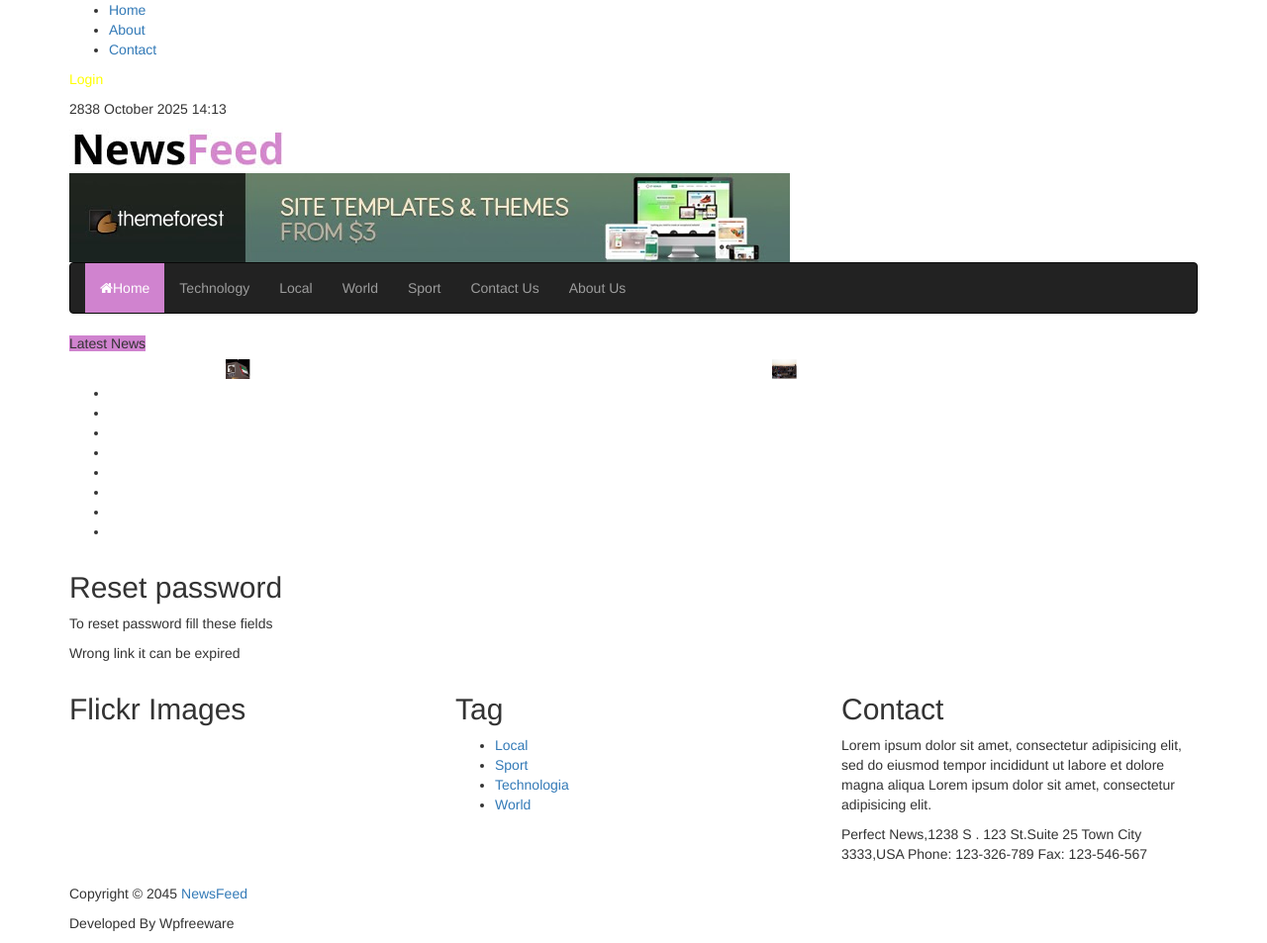
After one commit to Bigmony23/News_blog_mohirdev, a Django app: page /account/reset/1/1/ in a window 1280 px wide. The commit adds this page. Shown: the whole page at 99% size. Run offline with Django 5.2, Linux system fonts and the light colour scheme; data comes from the database, SQL or seed files in the repository; both versions use the stored data as it was after the commit; some libraries are stand-ins or nearby versions.

Commit message:
user_profile and reseting password

```diff
--- a/accounts/urls.py
+++ b/accounts/urls.py
@@ -1,9 +1,35 @@
 
 from django.urls import path, include
-from .views import user_login
+from .views import user_login, dashboard_view
 from django.contrib.auth import views
 urlpatterns = [
     # path('login/',user_login, name='login'),
     path('login/',views.LoginView.as_view(),name='login'),
     path('logout/',views.LogoutView.as_view(),name='logout'),
+
+    path('password_reset/',
+         views.PasswordResetView.as_view(
+             template_name='registration/password_reset_form.html',
+             email_template_name='registration/password_reset_email.html'
+         ),
+         name='password_reset'),
+
+    path('password_reset/done/',
+         views.PasswordResetDoneView.as_view(
+             template_name='registration/password_reset_done.html'
+         ),
+         name='password_reset_done'),
+
+    path('reset/<uidb64>/<token>/',
+         views.PasswordResetConfirmView.as_view(
+             template_name='registration/password_reset_confirm.html'
+         ),
+         name='password_reset_confirm'),
+
+    path('reset/done/',
+         views.PasswordResetCompleteView.as_view(
+             template_name='registration/password_reset_complete.html'
+         ),
+         name='password_reset_complete'),
+ path('profile/', user_login, name='user_profile'),
 ]
--- a/accounts/views.py
+++ b/accounts/views.py
@@ -29,3 +29,9 @@
         form = LoginForm()
         context = {'form':form}
     return render(request, 'registration/login.html', context)
+
+
+def dashboard_view(request):
+    user=request.user
+    context={'user':user}
+    return render(request,'pages/dashboard.html')
--- a/config/settings.py
+++ b/config/settings.py
@@ -133,3 +133,5 @@
 
 DEFAULT_AUTO_FIELD = 'django.db.models.BigAutoField'
 LOGIN_REDIRECT_URL='home_page'
+EMAIL_BACKEND = 'django.core.mail.backends.console.EmailBackend'
+DEFAULT_FROM_EMAIL = 'admin@example.com'
--- a/templates/news/base.html
+++ b/templates/news/base.html
@@ -42,6 +42,11 @@
             </ul>
           </div>
           <div class="header_top_right">
+              {% if request.user.is_authenticated %}
+              <p> <a href="{% url 'user_profile' %} " style="color:yellow"> My profile</a></p>
+              {% else %}
+              <p> <a href="{% url 'login' %}" style="color:yellow"> Login </a> </p>
+              {% endif %}
             <p>{% now "js F Y H:i" %}</p>
           </div>
         </div>
--- /dev/null
+++ b/templates/registration/password_reset_confirm.html
@@ -0,0 +1,18 @@
+{% extends 'news/base.html' %}
+
+{% block title %} Reset password{% endblock title %}
+
+{% block content %}
+    <h2> Reset password</h2>
+    <p> To reset password fill these fields</p>
+   {% if validlink %}
+       <p> Write new password</p>
+       <form method="post"> {% csrf_token %}
+       {{ form.as_p }}
+       <p> <button type="submit"> Reset</button> </p>
+       </form>
+   {% else %}
+       <p> Wrong link it can be expired</p>
+    {% endif %}
+
+{% endblock content %}
--- /dev/null
+++ b/templates/registration/password_reset_email.html
@@ -0,0 +1,3 @@
+Go with this link to restore your password:
+{{ protocol }}://{{ domain }}{% url 'password_reset_confirm' uidb64=uid token=token %}
+Your username: {{ user.get_username }}
```
Also changed, not shown: templates/pages/dashboard.html (added, +16 -0 lines), templates/registration/password_reset_complete.html (added, +8 -0 lines), templates/registration/password_reset_done.html (added, +10 -0 lines), templates/registration/password_reset_form.html (added, +13 -0 lines), db.sqlite3.
